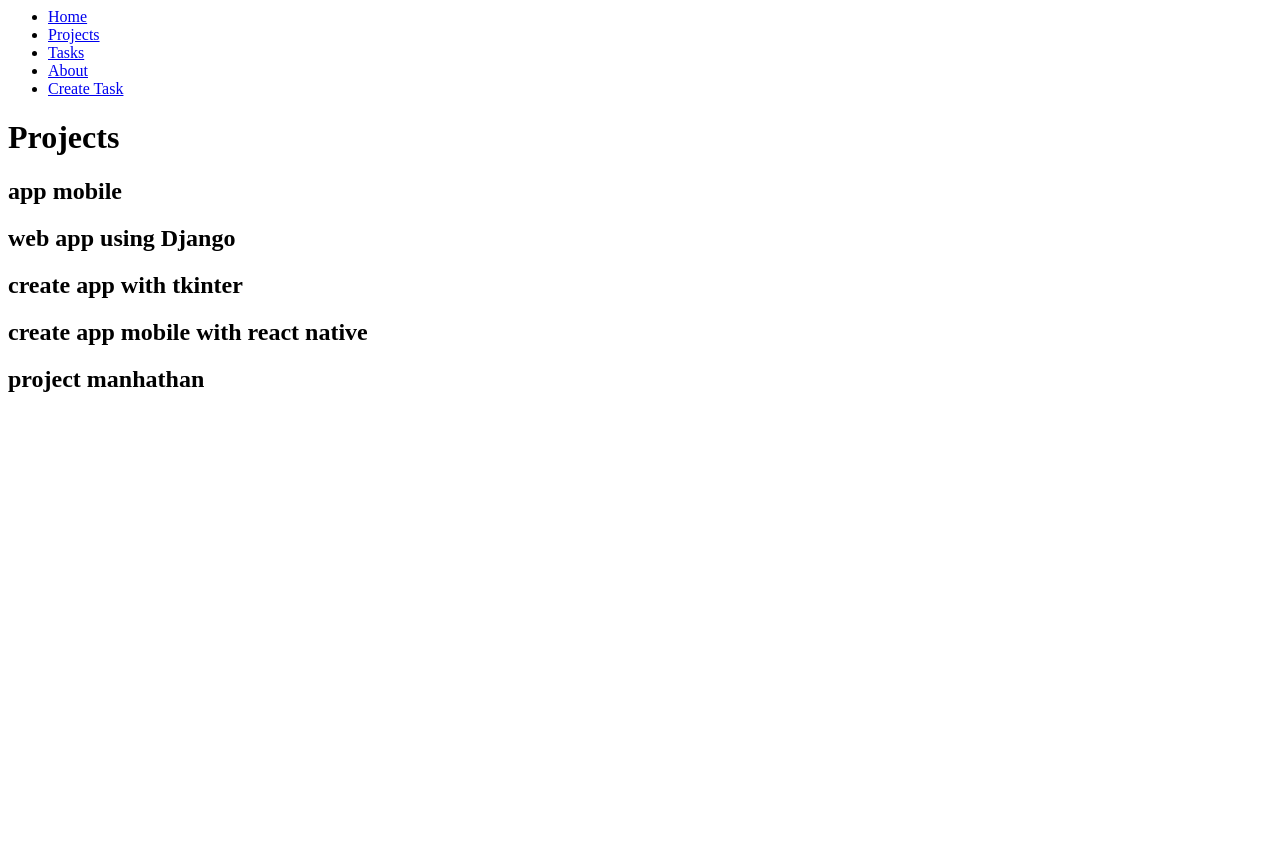
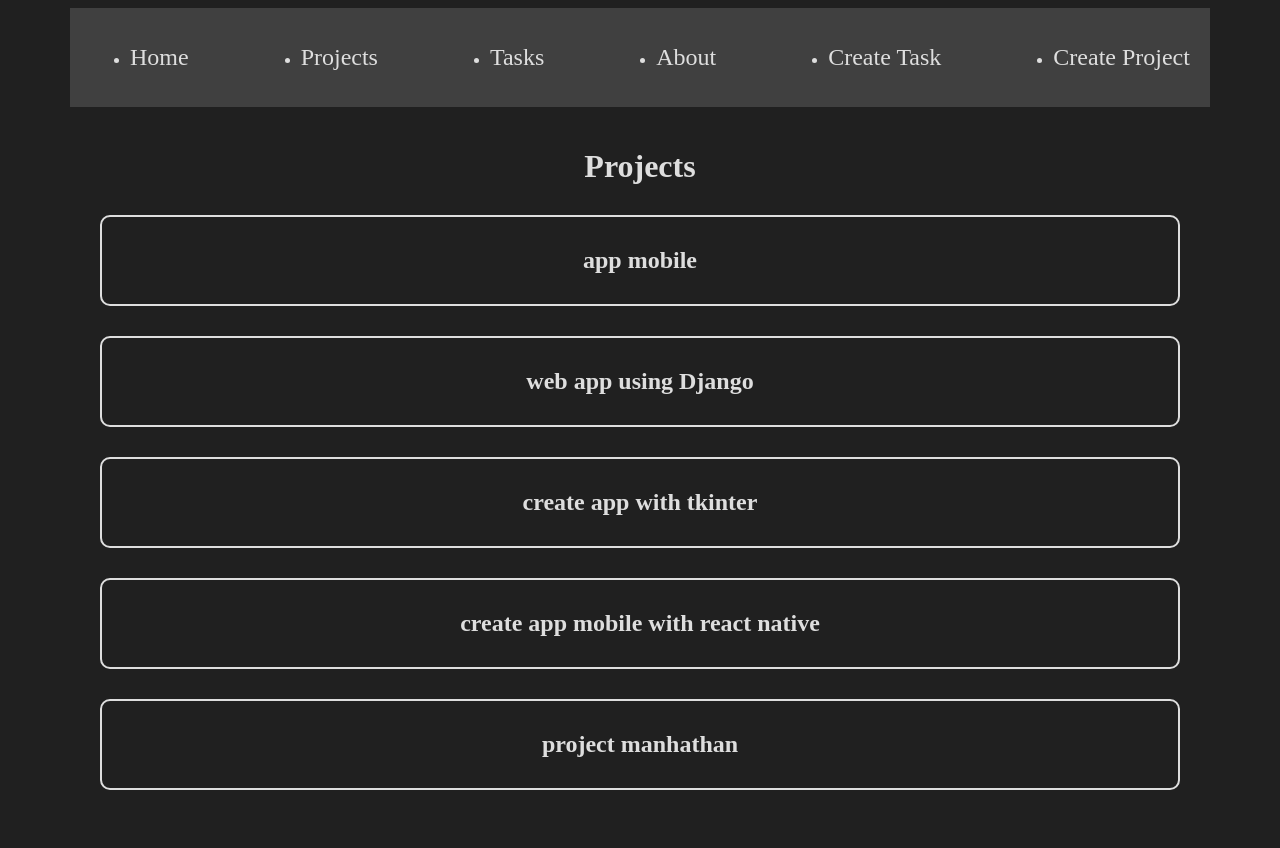
Before and after one commit to lrodriguez911/practice-django, a Django app: page /projects/ in a window 1280 px wide. Before the commit the page ends 392 px from the top, so only its background shows below. Run offline with Django 4.2, Linux system fonts and the light colour scheme; data comes from the database, SQL or seed files in the repository; both versions use the stored data as it was after the commit.

Commit message:
adding styles and new features like select in form create task

```diff
--- /dev/null
+++ b/myapp/static/styles/main.css
@@ -0,0 +1,54 @@
+body {
+  background: #202020;
+  color: #dedede;
+}
+a:link,
+a:visited {
+  color: #dedede;
+  text-decoration: none;
+  cursor: pointer;
+}
+.navbar ul {
+  display: flex;
+  justify-content: space-between;
+}
+.navbar ul li a {
+  color: #dedede;
+  font-size: 1.5rem;
+}
+.navbar ul li a:hover {
+  color: #378bbb;
+  height: 60px;
+  cursor: pointer;
+}
+.navbar {
+  background: #404040;
+  padding: 10px 5px;
+}
+.container {
+    max-width: 1100px;
+    padding: 20px;
+    margin: auto;
+    align-items: center;
+    text-align: center;
+}
+.card{
+    border: 2px solid #dedede;
+    border-radius: 10px;
+    color: #dedede;
+    padding: 10px;
+    margin: 30px 10px;
+}
+.card:hover{
+    border: 2px solid #dedede;
+    border-radius: 10px;
+    background-color: #404040;
+    transform: scale(1.10);
+    transition: all ease-in;
+}
+.input{
+    margin: 5px;
+    padding: 10px;
+    border-radius: 10px;
+    text-align: center;
+}
--- a/myapp/templates/index.html
+++ b/myapp/templates/index.html
@@ -1,7 +1,10 @@
 {% extends "layouts/base.html" %}
+{% load static %}
+
 
 
 {% block content %}
+<img src="{% static 'logo.png' %}" alt="My logo" width="60">
 <h1>{{title}}</h1>
 <p>Lorem ipsum dolor sit amet consectetur adipisicing elit. Sit necessitatibus voluptatibus perspiciatis unde in, quae id eum ullam modi odio?</p>
 {% endblock %}
--- a/myapp/templates/layouts/base.html
+++ b/myapp/templates/layouts/base.html
@@ -1,22 +1,44 @@
-<nav>
+{% load static %}
+<!DOCTYPE html>
+<html lang="en">
+<head>
+    <meta charset="UTF-8">
+    <meta http-equiv="X-UA-Compatible" content="IE=edge">
+    <meta name="viewport" content="width=device-width, initial-scale=1.0">
+    <meta name="description" content="practing django">
+    <meta name="keywords" content="django, python, jinja">
+    <meta name="author" content="Lucas Rodriguez">
+    <link rel="stylesheet" href="{% static 'styles/main.css' %}">
+    <title>Django project</title>
+</head>
+<body>
+    <nav class="navbar container">
         <ul>
             <li>
-            <a href="/" rel="noopener noreferrer">Home</a>
+                <a href="{% url 'index' %}" rel="noopener noreferrer">Home</a>
             </li>
             <li>
-            <a href="/projects" rel="noopener noreferrer">Projects</a>
+                <a href="{% url 'projects' %}" rel="noopener noreferrer">Projects</a>
             </li>
             <li>
-            <a href="/tasks" rel="noopener noreferrer">Tasks</a>
+                <a href="{% url 'tasks' %}" rel="noopener noreferrer">Tasks</a>
             </li>
             <li>
-            <a href="/about" rel="noopener noreferrer">About</a>
+                <a href="{% url 'about' %}" rel="noopener noreferrer">About</a>
             </li>
             <li>
-            <a href="/create_task" rel="noopener noreferrer">Create Task</a>
+                <a href="{% url 'create_task' %}"" rel="noopener noreferrer">Create Task</a>
+            </li>
+            <li>
+                <a href="{% url 'create_projects' %}" rel="noopener noreferrer">Create Project</a>
             </li>
         </ul>
     </nav>
 
+    <div class="container">
         {% block content %}
         {% endblock %}
+    </div>
+
+</body>
+</html>
--- a/myapp/templates/projects.html
+++ b/myapp/templates/projects/projects.html
@@ -3,8 +3,9 @@
 {% block content %}
 <h1>Projects</h1>
 {% for project in projects%}
-<div>
-    <h2>{{project.name}}</h2>
+<div class="card">
+
+    <a href="{% url '/project_detail' project.id %}"><h2>{{project.name}}</h2></a>
 
 </div>
 {%endfor%}
--- a/myapp/templates/create_task.html
+++ b/myapp/templates/tasks/create_task.html
@@ -2,8 +2,9 @@
 
 {% block content %}
 <h1>Create a new task</h1>
-<form action="">
-{{form.as_p}}
+<form method="POST">
+    {% csrf_token %}
+    {{form.as_p}}
 <button>
     Save
 </button>
--- a/myapp/urls.py
+++ b/myapp/urls.py
@@ -2,10 +2,12 @@ from django.urls import path
 from . import views
 
 urlpatterns = [
-    path('', views.index),
-    path('about/', views.about),
-    path('hello/<int:id>', views.hello),
-    path('projects/', views.projects),
-    path('tasks/', views.tasks),
-    path('create_task/', views.create_task),
+    path('', views.index, name="index"),
+    path('about/', views.about, name="about"),
+    path('hello/<int:id>', views.hello, name="hello"),
+    path('projects/', views.projects, name="projects"),
+    path('projects/<int:id>', views.project_detail, name="project_detail"),
+    path('tasks/', views.tasks, name="tasks"),
+    path('create_task/', views.create_task, name="create_task"),
+    path('create_project/', views.create_project, name="create_projects")
 ]
--- a/myapp/views.py
+++ b/myapp/views.py
@@ -1,13 +1,14 @@
 from django.http import HttpResponse, JsonResponse
 from .models import Project, Task
-from django.shortcuts import get_object_or_404, render
-from .forms import CreateNewTask
+from django.shortcuts import get_object_or_404, render, redirect
+from .forms import CreateNewTask, CreateNewForm
 
 # Create your views here.
 
+
 def index(request):
     title = 'Django Practice!!'
-    return render(request, 'index.html',{
+    return render(request, 'index.html', {
         'title': title
     })
 
@@ -23,22 +24,47 @@ def hello(request, id):
     result = id + 2 * 5
     return HttpResponse(f'<h1>Hello {result}</h1>')
 
+
 def projects(request):
-    #projects = list(Project.objects.values())
+    # projects = list(Project.objects.values())
     projects = Project.objects.all()
-    #return JsonResponse(projects, safe=False)
-    return render(request, 'projects.html', {'projects' : projects})
+    # return JsonResponse(projects, safe=False)
+    return render(request, 'projects/projects.html', {'projects': projects})
+
 
 def tasks(request):
-    #task = get_object_or_404(Task, id=id)
+    # task = get_object_or_404(Task, id=id)
     tasks = Task.objects.all()
-    #return HttpResponse(f'Task: {task.title}')
-    return render(request, 'tasks.html', {"tasks": tasks})
+    # return HttpResponse(f'Task: {task.title}')
+    return render(request, 'tasks/tasks.html', {"tasks": tasks})
+
 
 def create_task(request):
-    print(request.GET['title'])
-    print(request.GET['description'])
-    Task.objects.create(title=request.GET['title'], description=request.GET['description'], project_id=1)
-    return render(request, 'create_task.html', {
-        'form': CreateNewTask
+    if request.method == 'GET':
+        # show interface
+        return render(request, 'tasks/create_task.html', {
+            'form': CreateNewTask
+        })
+    else:
+        print(request.POST['project_id'])
+        Task.objects.create(
+            title=request.POST['title'], description=request.POST['description'], project_id=request.POST['project_id'])
+        return redirect('tasks')
+
+
+def create_project(request):
+    if request.method == 'GET':
+        return render(request, 'projects/create_project.html', {
+            'form': CreateNewForm
+        })
+    else:
+        Project.objects.create(name=request.POST['name'])
+        return redirect('projects')
+
+def project_detail(request, id):
+    project = get_object_or_404(Project, id=id)
+    tasks = Task.objects.filter(project_id=id)
+    return render(request, 'projects/detail.html', {
+        'project' : project,
+        'tasks' : tasks
     })
```
Also changed, not shown: myapp/forms.py (+7 -2 lines), myapp/templates/projects/create_project.html (added, +10 -0 lines), myapp/templates/projects/detail.html (added, +10 -0 lines), db.sqlite3, myapp/static/logo.png (added), myapp/templates/tasks/tasks.html (renamed from myapp/templates/tasks.html). Lines whose indentation alone changed are shown as unchanged.
